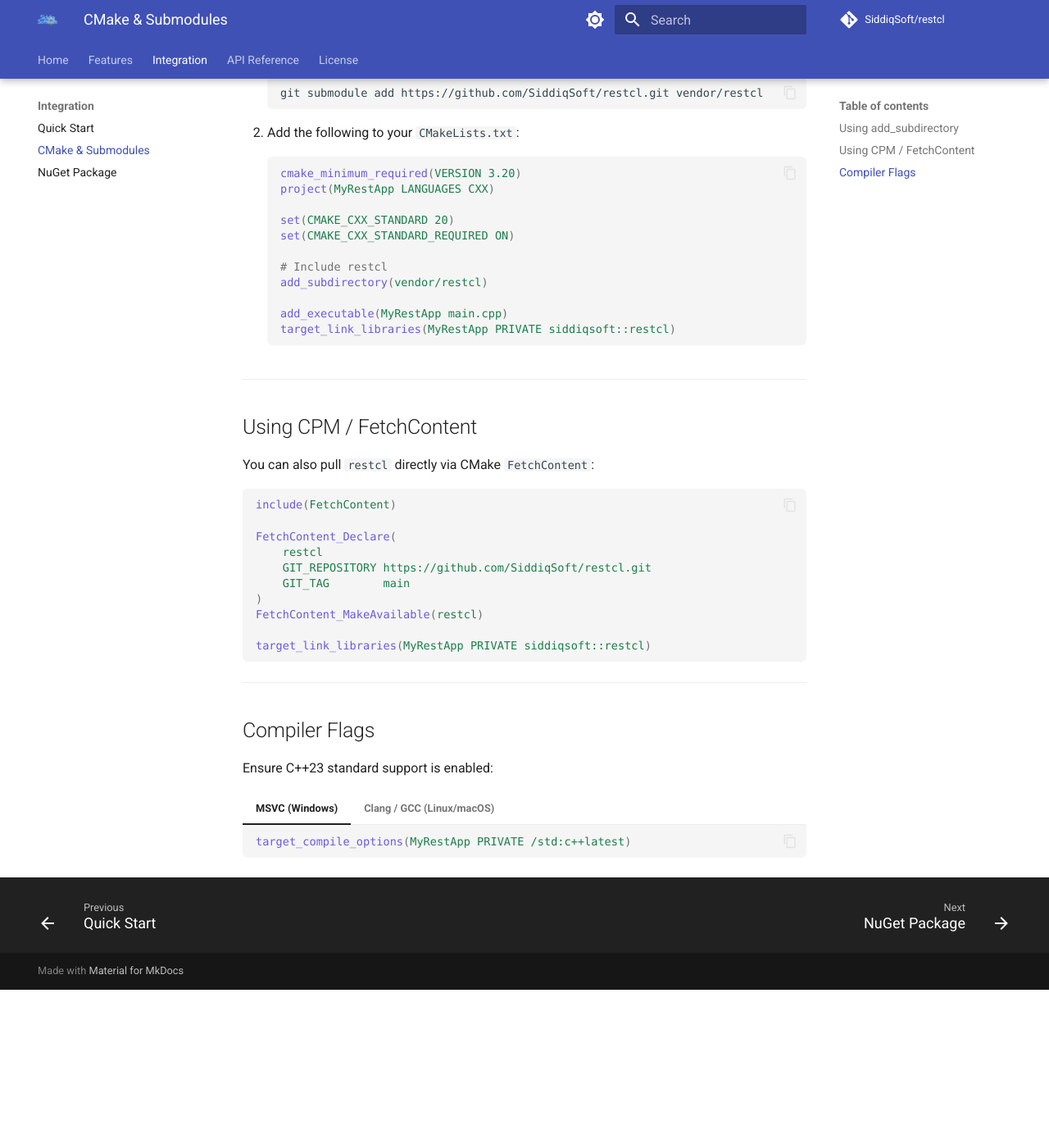
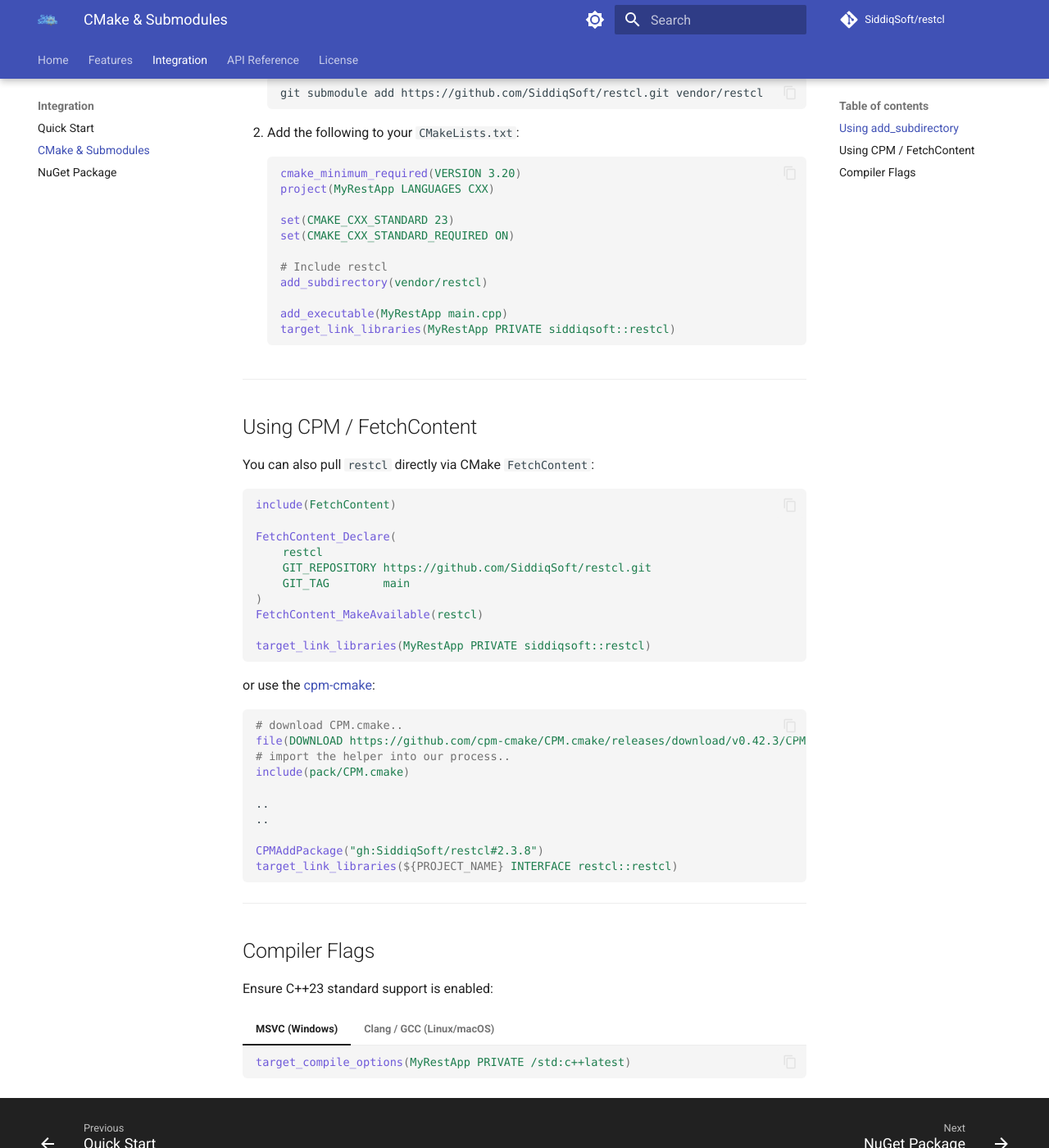
Before and after one commit to SiddiqSoft/restcl, an MkDocs documentation site: the page built from docs/integration/cmake.md, in a window 1280 px wide and 1400 px high, scrolled down 392 px. Shown: the whole window at 82% size. Built offline with MkDocs 1.6.1 and Material for MkDocs 9.7.7, drawn with Linux system fonts in a browser that asks for light colours; comment, search, counter and statistics services are not loaded; before the commit the page ends 1599 px from its top, so only the background shows below that.

Commit message:
docs: Updated the cmake cpm instructions

````diff
--- a/docs/integration/cmake.md
+++ b/docs/integration/cmake.md
@@ -16,7 +16,7 @@
    cmake_minimum_required(VERSION 3.20)
    project(MyRestApp LANGUAGES CXX)
 
-   set(CMAKE_CXX_STANDARD 20)
+   set(CMAKE_CXX_STANDARD 23)
    set(CMAKE_CXX_STANDARD_REQUIRED ON)
 
    # Include restcl
@@ -45,6 +45,22 @@ FetchContent_MakeAvailable(restcl)
 target_link_libraries(MyRestApp PRIVATE siddiqsoft::restcl)
 ```
 
+or use the [cpm-cmake](https://github.com/cpm-cmake/cpm.cmake):
+
+```cmake
+# download CPM.cmake..
+file(DOWNLOAD https://github.com/cpm-cmake/CPM.cmake/releases/download/v0.42.3/CPM.cmake ${CMAKE_CURRENT_SOURCE_DIR}/pack/CPM.cmake)
+# import the helper into our process..
+include(pack/CPM.cmake)
+
+..
+..
+
+CPMAddPackage("gh:SiddiqSoft/restcl#2.3.8")
+target_link_libraries(${PROJECT_NAME} INTERFACE restcl::restcl)
+
+```
+
 ---
 
 ## Compiler Flags
````
Also changed, not shown: docs/index.md (+1 -1 lines).
